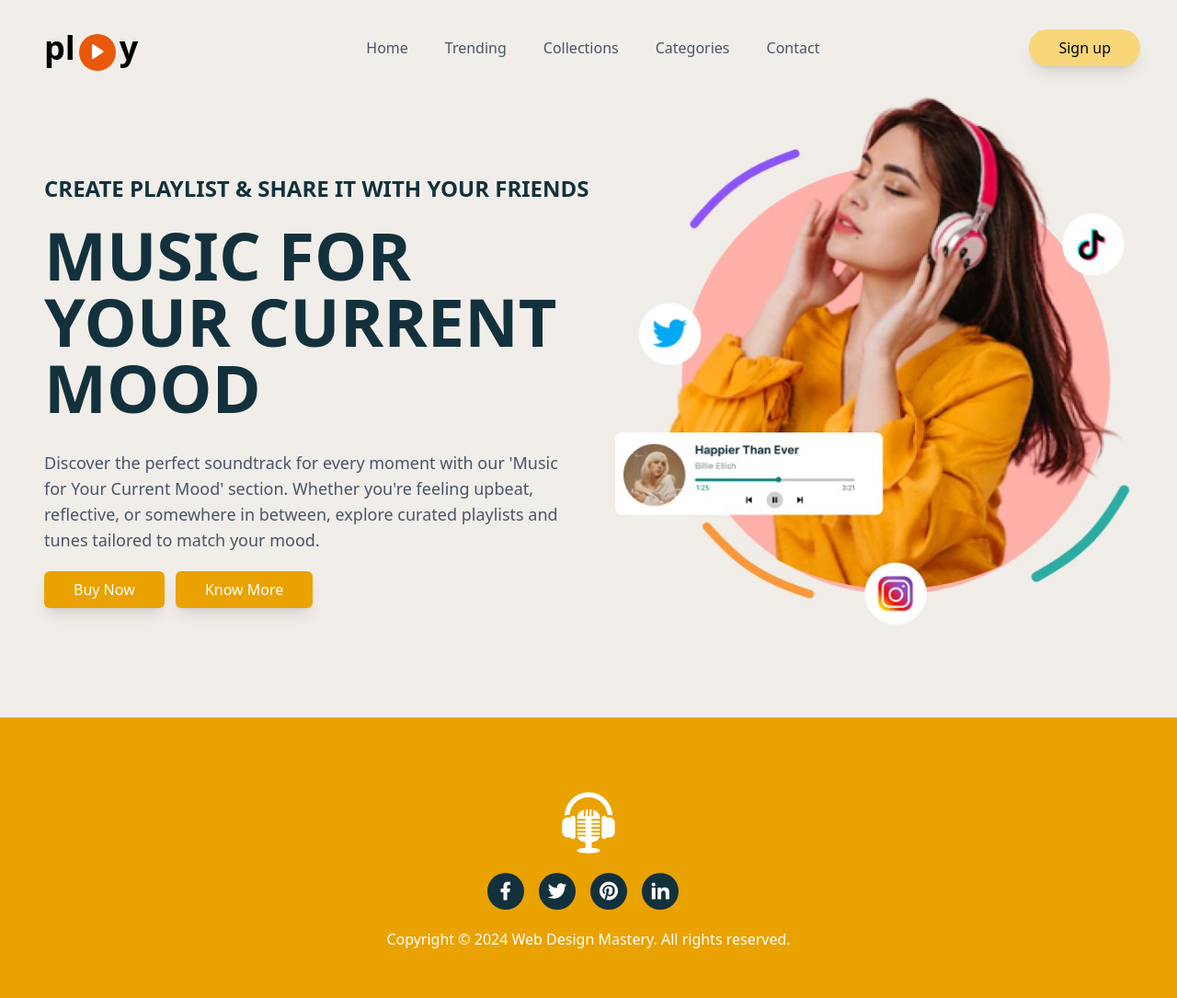
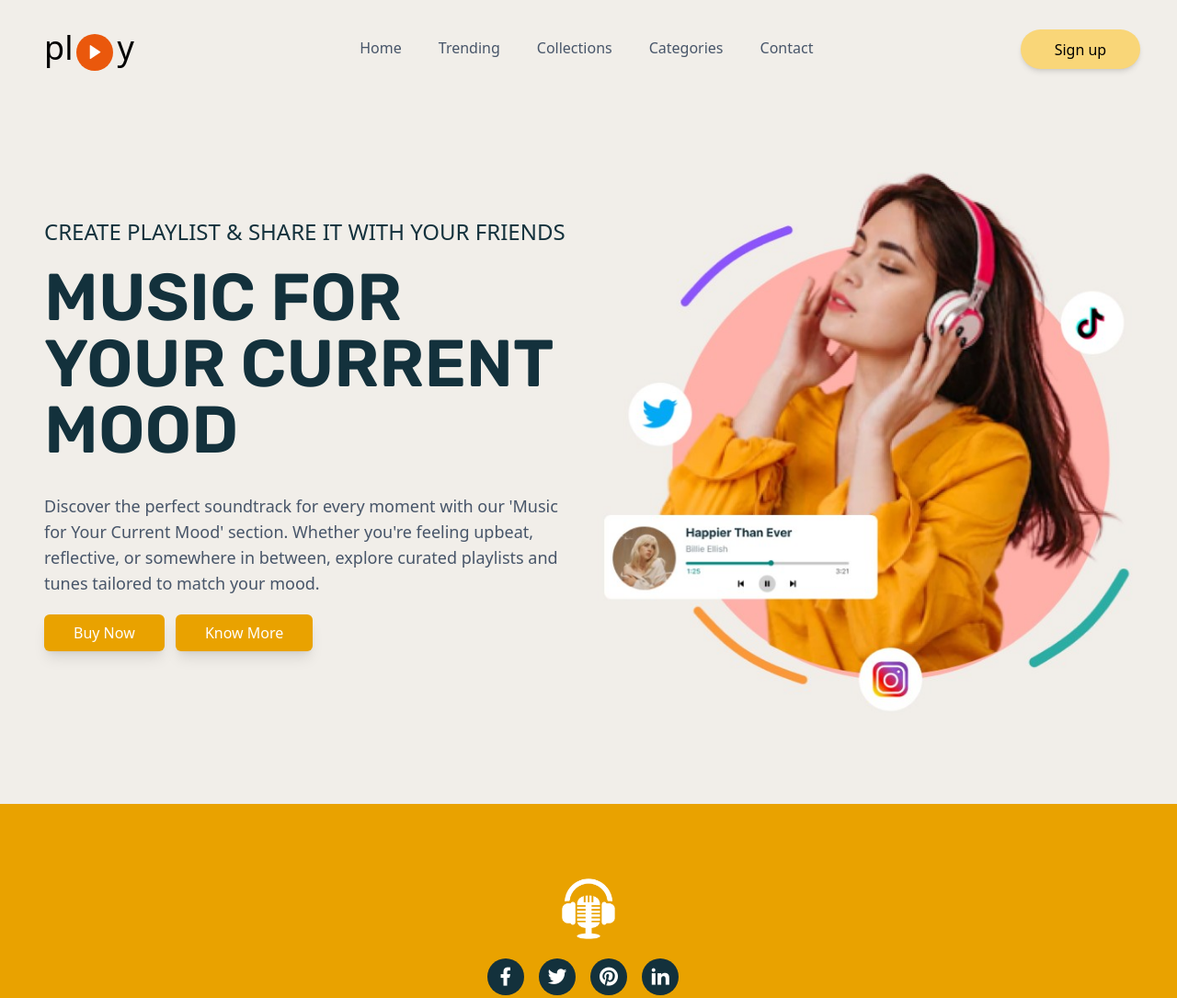
Before and after one commit to abhi1994j/Audio_page, a website built with Vite: page index.html in a window 1280 px wide. Shown: the top 1085 px of the page at 92% size. Built offline with nearby package versions, Linux system fonts and the light colour scheme.

Commit message:
update some font size

```diff
--- a/index.html
+++ b/index.html
@@ -1,52 +1,84 @@
 <!DOCTYPE html>
 <html lang="en">
+
 <head>
   <meta charset="UTF-8" />
   <meta name="viewport" content="width=device-width, initial-scale=1.0" />
   <title>Document</title>
   <script src="https://cdn.tailwindcss.com"></script>
   <link href="/dist/main.css" rel="stylesheet" />
+  <link rel="preconnect" href="https://fonts.googleapis.com">
+  <link rel="preconnect" href="https://fonts.gstatic.com" crossorigin>
+  <link
+    href="https://fonts.googleapis.com/css2?family=Crimson+Text&family=Roboto+Slab:wght@100..900&family=Rubik:ital,wght@0,300..900;1,300..900&display=swap"
+    rel="stylesheet">
   <link href="https://cdn.jsdelivr.net/npm/remixicon@4.2.0/fonts/remixicon.css" rel="stylesheet">
   <link rel="stylesheet" href="style.css">
 </head>
+
 <body>
   <!-- <h1 class="text-3xl text-red-900 ">Hello world!</h1> -->
   <nav class="flex justify-between py-8">
     <div class="nav-logo ml-12 mr-5">
-              <a class="text-4xl font-poppins font-semibold" href="https://priyanshu-240499.github.io/M3-task/Task-2/index.html#">pl<span><i class="ri-play-fill bg-orange-600 rounded-3xl text-white text-2xl px-2 py-2 mx-1"></i></span>y</a>
+      <a class="text-4xl font-poppins font-[500]"
+        href="https://priyanshu-240499.github.io/M3-task/Task-2/index.html#">pl<span><i
+            class="ri-play-fill bg-orange-600 rounded-3xl text-white text-2xl px-2 py-2 mx-1"></i></span>y</a>
     </div>
-          <ul class="flex gap-10 text-md txt-color mt-2">
-            <li><a class="txt-color hover:text-orange-500 hover:underline underline-offset-8 decoration-1" href="">Home</a></li>
-            <li><a class="txt-color hover:text-orange-500 hover:underline underline-offset-8 decoration-1" href="">Trending</a></li>
-            <li><a class="txt-color hover:text-orange-500 hover:underline underline-offset-8 decoration-1" href="">Collections</a></li>
-            <li><a class="txt-color hover:text-orange-500 hover:underline underline-offset-8 decoration-1" href="">Categories</a></li>
-            <li><a class="txt-color hover:text-orange-500 hover:underline underline-offset-8 decoration-1" href="">Contact</a></li>
+    <ul class="flex gap-10 txt-color mt-2">
+      <li><a class="txt-color text- hover:text-orange-500 hover:underline underline-offset-8 decoration-1" href="">Home</a>
+      </li>
+      <li><a class="txt-color hover:text-orange-500 hover:underline underline-offset-8 decoration-1"
+          href="">Trending</a></li>
+      <li><a class="txt-color hover:text-orange-500 hover:underline underline-offset-8 decoration-1"
+          href="">Collections</a></li>
+      <li><a class="txt-color hover:text-orange-500 hover:underline underline-offset-8 decoration-1"
+          href="">Categories</a></li>
+      <li><a class="txt-color hover:text-orange-500 hover:underline underline-offset-8 decoration-1" href="">Contact</a>
+      </li>
     </ul>
     <div class="nav-btn mr-10">
-             <button class="btn text-center text-base font-medium px-8 py-2 shadow-lg transition duration-300 hover:bg-orange-600 hover:text-white rounded-3xl">Sign up</button>
+      <button
+        class="btn text-center text-base font-medium px-[2.3rem] py-[0.6rem] shadow-md transition duration-300 hover:bg-orange-600 hover:text-white rounded-3xl">Sign
+        up</button>
     </div>
   </nav>
-      <header class="flex justify-evenly gap-5 pb-24">
+  <header class="flex justify-evenly gap-[20px] pb-24">
     <div class="w-1/2 flex flex-col justify-center mt-5 ml-12 ">
-            <h2 class="text-2xl font-bold mt-10 mb-5 whitespace-nowrap">CREATE PLAYLIST & SHARE IT WITH YOUR FRIENDS</h2>
-            <h1 class="text-7xl font-bold mb-8">MUSIC FOR YOUR CURRENT MOOD</h1>
-            <p class="txt-color text-lg pr-4 mb-5">Discover the perfect soundtrack for every moment with our 'Music for Your Current Mood' section. Whether you're feeling upbeat, reflective, or somewhere in between, explore curated playlists and tunes tailored to match your mood.</p>
+      <h2 class="text-2xl font-[500] mt-10 mb-5 whitespace-nowrap">CREATE PLAYLIST & SHARE IT WITH YOUR FRIENDS</h2>
+      <h1 class="font-[Rubik,sans-serif] text-7xl font-semibold mb-8">MUSIC FOR YOUR CURRENT MOOD</h1>
+      <p class="txt-color text-lg pr-4 mb-5">Discover the perfect soundtrack for every moment with our 'Music for Your
+        Current Mood' section. Whether you're feeling upbeat, reflective, or somewhere in between, explore curated
+        playlists and tunes tailored to match your mood.</p>
       <div>
-                <button class="btn-color text-center text-base text-white font-medium px-8 py-2 mr-2 shadow-lg transition duration-300 hover:bg-orange-600 rounded-md">Buy Now</button>
-                <button class="btn-color text-center text-base font-medium px-8 py-2 shadow-lg transition duration-300 hover:bg-orange-600 text-white rounded-md">Know More</button>
+        <button
+          class="btn-color text-center text-base text-white font-medium px-8 py-2 mr-2 shadow-lg transition duration-300 hover:bg-orange-600 rounded-md">Buy
+          Now</button>
+        <button
+          class="btn-color text-center text-base font-medium px-8 py-2 shadow-lg transition duration-300 hover:bg-orange-600 text-white rounded-md">Know
+          More</button>
       </div>
     </div>
-        <div><img class="max-w-full h-auto pr-10" src="image.png" alt="girl_with_headphone"></div>
+    <div class="pr-10 pt-20"><img class="max-w-full h-auto" src="image.png" alt="girl_with_headphone"></div>
   </header>
   <main class="btn-color flex flex-col justify-center items-center py-20 gap-6">
-              <a href="https://priyanshu-240499.github.io/M3-task/Task-2/index.html#"><img class="img-max" src="./assets/mic.png" alt=""></a>
+    <a href="https://priyanshu-240499.github.io/M3-task/Task-2/index.html#"><img class="img-max" src="./assets/mic.png"
+        alt=""></a>
     <div>
-              <a class="mr-3" href=""><i class="ri-facebook-fill text-white text-2xl bg-blakish py-2 px-2 hover:bg-white rounded-3xl"></i></a>
-              <a class="mr-3" href=""><i class="ri-twitter-fill text-white text-2xl bg-blakish py-2 px-2 hover:bg-white rounded-3xl"></i></a>
-              <a class="mr-3" href=""><i class="ri-pinterest-fill text-white text-2xl bg-blakish py-2 px-2 hover:bg-white rounded-3xl"></i></a>
-              <a class="mr-3" href=""><i class="ri-linkedin-fill text-white text-2xl bg-blakish py-2 px-2 hover:bg-white rounded-3xl"></i></a>
+      <a class="mr-3" href=""><i
+          class="ri-facebook-fill text-white text-2xl bg-blakish py-2 px-2 hover:bg-white rounded-3xl"></i></a>
+      <a class="mr-3" href=""><i
+          class="ri-twitter-fill text-white text-2xl bg-blakish py-2 px-2 hover:bg-white rounded-3xl"></i></a>
+      <a class="mr-3" href=""><i
+          class="ri-pinterest-fill text-white text-2xl bg-blakish py-2 px-2 hover:bg-white rounded-3xl"></i></a>
+      <a class="mr-3" href=""><i
+          class="ri-linkedin-fill text-white text-2xl bg-blakish py-2 px-2 hover:bg-white rounded-3xl"></i></a>
     </div>
     <p class="text-white">Copyright © 2024 Web Design Mastery. All rights reserved.</p>
   </main>
+  <!-- <progress value="70" max="100">70%</progress>
+      <center>hello</center>
+      <marquee behavior="" direction="">Hello</marquee> -->
+
 </body>
+
 </html>
--- a/package.json
+++ b/package.json
@@ -4,7 +4,11 @@
     "postcss": "^8.4.49",
     "tailwindcss": "^3.4.17"
   },
+  "scripts": {
+    "start": "vite"
+  },
   "dependencies": {
-    "@tailwindcss/forms": "^0.5.9"
+    "@tailwindcss/forms": "^0.5.9",
+    "vite": "^6.0.5"
   }
 }
--- a/style.css
+++ b/style.css
@@ -17,6 +17,9 @@ body{
 h1,h2{
     color: #13313c;
 }
+h1{
+    font-family:  "Rubik", serif;
+}
 .btn-color{
     background-color: #e9a200;
 }
```
Also changed, not shown: 1 other file. Lines whose indentation alone changed are shown as unchanged.
